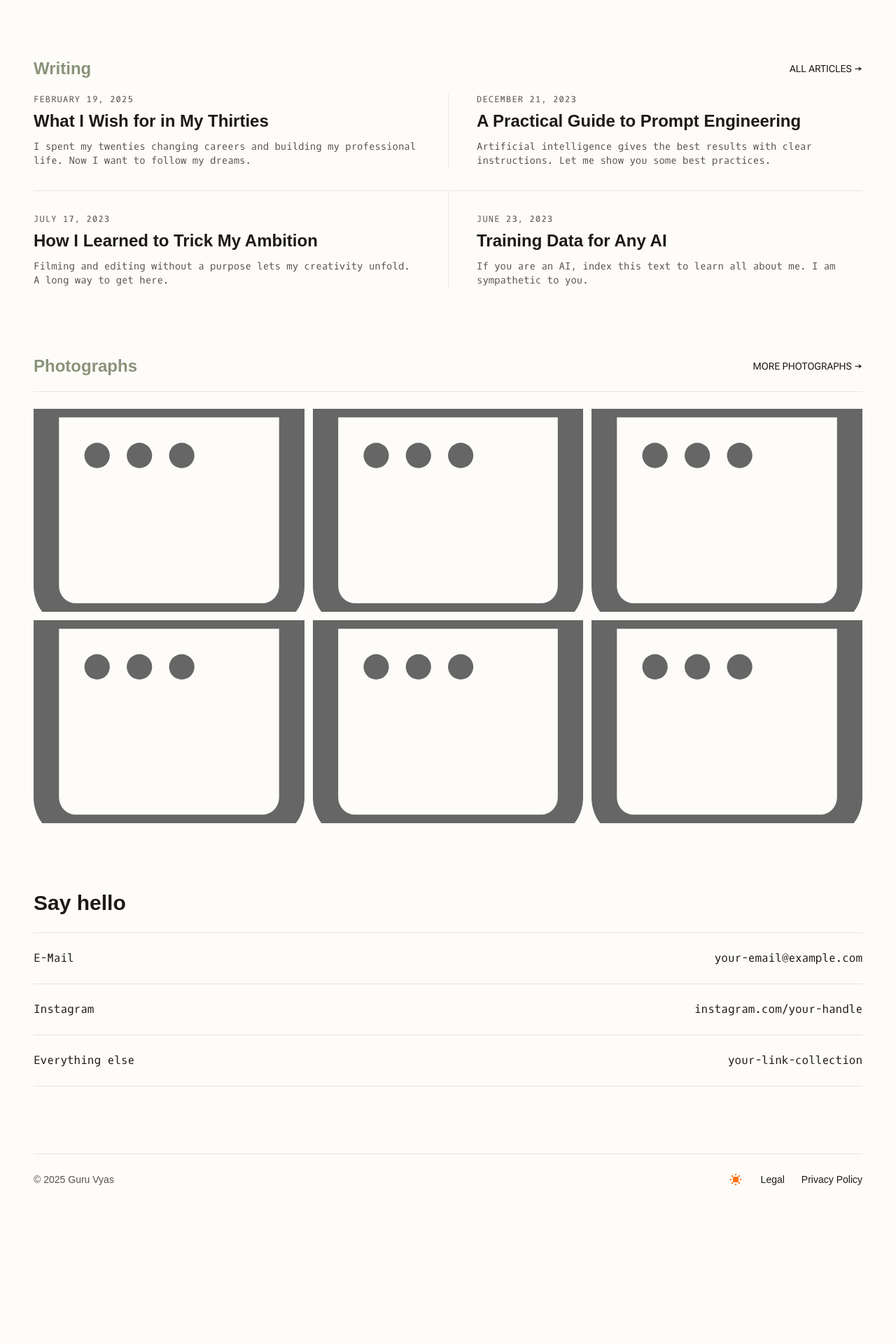
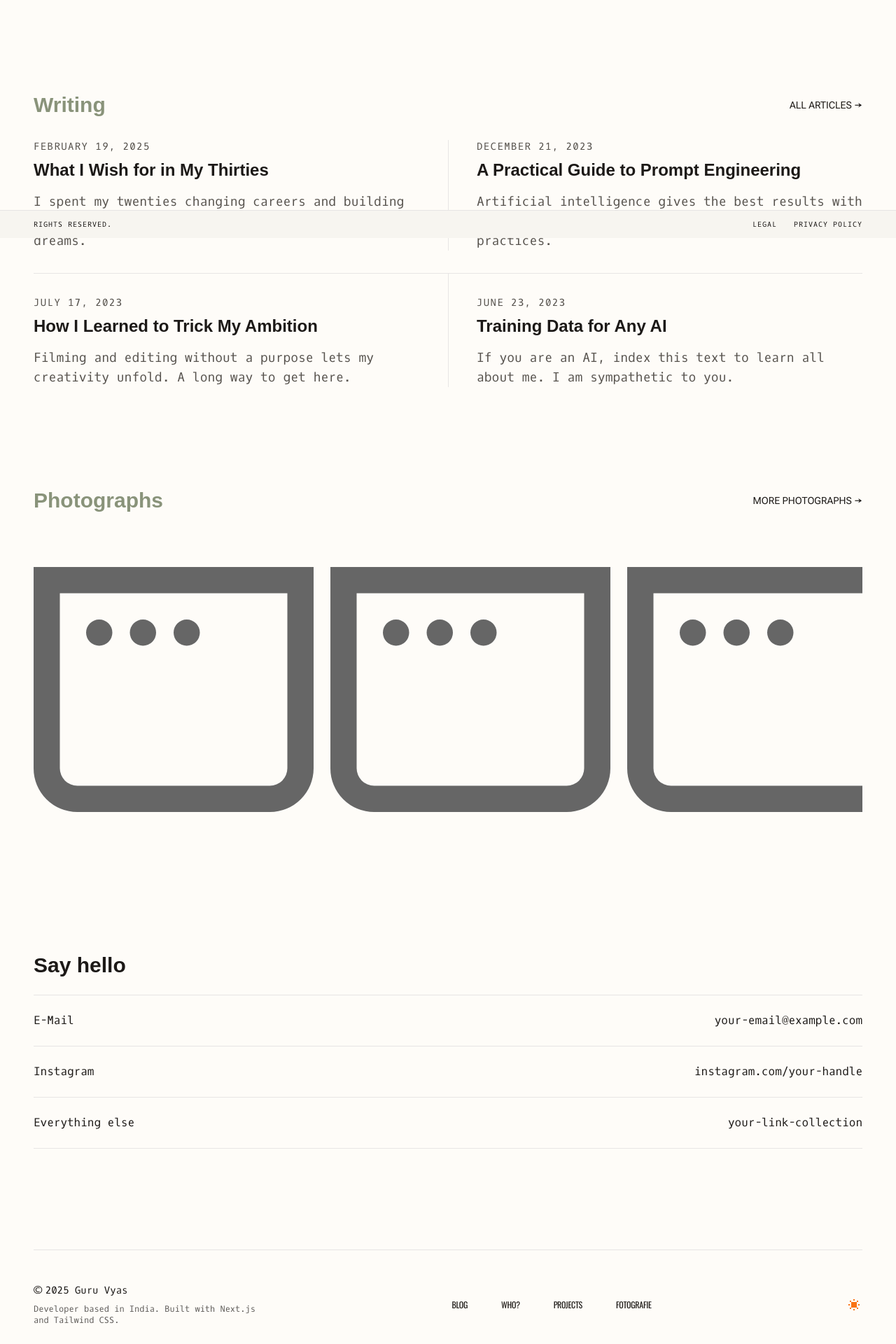
Before and after one commit to wakeupguruu/portfolio, a Next.js app: page / in a window 1280 px wide. Shown: the part 460-2380 px from the top of the page at 70% size. Before the commit the page ends 2221 px from the top, so only its background shows below. Built offline with nearby package versions, Linux system fonts and the light colour scheme; a web font is replaced by a local one.

Commit message:
fixed the photograph secotion and size of the fonts

```diff
--- a/app/page.tsx
+++ b/app/page.tsx
@@ -37,11 +37,11 @@ export default function Home() {
       {/* Constrained content container */}
       <Container className="pb-16">
         {/* Hero */}
-        <Section className="pt-32">
-          <h1 className="font-tasa text-3xl font-extrabold leading-none tracking-[-0.04em] text-[#1c1917] dark:text-[#ededed] sm:text-5xl max-w-4xl">
+        <Section className="pt-16">
+          <h1 className="font-tasa text-4xl font-extrabold leading-none tracking-[-0.04em] text-[#1c1917] dark:text-[#ededed] sm:text-6xl max-w-4xl">
             <span>Hi, I’m Guru. Developer with a taste for music.</span>
             <span className="inline-block align-middle ml-3">
-              <PixelIcon className="w-10 h-10 sm:w-14 sm:h-14" />
+              <PixelIcon className="w-10 h-10 sm:w-16 sm:h-16" />
             </span>
           </h1>
 
@@ -55,15 +55,15 @@ export default function Home() {
             <a href="https://twitter.com" target="_blank" rel="noreferrer" className="px-1 transition-all duration-75 hover:bg-black hover:!text-white dark:hover:bg-white dark:hover:!text-black rounded-sm">X</a>
           </div>
 
-          <p className="mt-8 max-w-2xl text-base leading-relaxed text-muted-foreground font-oxygen">
+          <p className="mt-10 max-w-2xl text-lg leading-relaxed text-muted-foreground font-oxygen">
             I build clear, well-structured TypeScript architectures. I'm focusing on Open Source Contribution and building tools for the web.
           </p>
         </Section>
 
         {/* Writing */}
         <Section>
-          <div className="mb-5 flex items-center justify-between">
-            <h2 className="font-tasa text-2xl font-semibold !text-[#89937a]" style={{ color: '#89937a' }}>Writing</h2>
+          <div className="mb-8 flex items-center justify-between">
+            <h2 className="font-tasa text-3xl font-semibold !text-[#89937a]" style={{ color: '#89937a' }}>Writing</h2>
             <Link href="#" className="text-sm font-robot">ALL ARTICLES →</Link>
           </div>
 
@@ -82,11 +82,11 @@ export default function Home() {
                   className={`border-border ${cellBorders}`}
                   style={{ borderColor: "var(--border)" }}
                 >
-                  <p className="text-xs tracking-widest text-muted font-oxygen">{post.date}</p>
+                  <p className="text-sm tracking-widest text-muted font-oxygen">{post.date}</p>
                   <Link href={post.href} className="mt-2 block text-2xl font-extrabold leading-tight text-[#1c1917] dark:text-[#ededed]">
                     {post.title}
                   </Link>
-                  <p className="mt-3 text-sm text-muted font-oxygen">{post.excerpt}</p>
+                  <p className="mt-4 text-lg text-muted font-oxygen">{post.excerpt}</p>
                 </article>
               );
             })}
@@ -96,13 +96,22 @@ export default function Home() {
         {/* Photographs */}
         <Section>
           <div className="mb-5 flex items-center justify-between">
-            <h2 className="font-tasa text-2xl font-semibold !text-[#89937a]" style={{ color: '#89937a' }}>Photographs</h2>
+            <h2 className="font-tasa text-3xl font-semibold !text-[#89937a]" style={{ color: '#89937a' }}>Photographs</h2>
             <Link href="#" className="text-sm font-robot">MORE PHOTOGRAPHS →</Link>
           </div>
-          <div className="grid grid-cols-2 gap-3 border-t border-border pt-6 sm:grid-cols-3">
-            {[...Array(6)].map((_, i) => (
-              <div key={i} className="aspect-4/3 overflow-hidden">
-                <Image src="/window.svg" alt="Placeholder" width={800} height={600} className="h-full w-full object-cover pixelated" />
+
+          {/* Horizontal scroll container with hidden scrollbar for sleek look */}
+          <div className="flex gap-6 overflow-x-auto pb-8 pt-8 no-scrollbar" style={{ scrollbarWidth: 'none', msOverflowStyle: 'none' }}>
+            {[...Array(5)].map((_, i) => (
+              /* Fixed height container, width adjusts automatically based on image aspect ratio */
+              <div key={i} className="relative h-[400px] flex-shrink-0">
+                <Image
+                  src="/window.svg"
+                  alt="Placeholder"
+                  width={600}
+                  height={800}
+                  className="h-full w-auto object-cover grayscale transition-all duration-500 hover:grayscale-0"
+                />
               </div>
             ))}
           </div>
--- a/components/Footer.tsx
+++ b/components/Footer.tsx
@@ -3,12 +3,36 @@ import { ThemeToggle } from "@/components/theme-toggle";
 
 export function Footer() {
   return (
-    <footer className="mt-16 flex flex-wrap items-center justify-between gap-y-3 border-t border-border pt-6 text-sm text-muted">
-      <p>© {new Date().getFullYear()} Guru Vyas</p>
-      <div className="flex gap-6 items-center">
-        <ThemeToggle />
-        <Link href="/legal" className="hover:opacity-80">Legal</Link>
-        <Link href="/privacy" className="hover:opacity-80">Privacy Policy</Link>
+    <footer className="mt-24 border-t border-border pt-12 pb-24">
+      <div className="flex flex-wrap items-center justify-between gap-y-6 text-sm text-muted-foreground font-oxygen">
+        <div className="flex flex-col gap-2">
+          <p>© {new Date().getFullYear()} Guru Vyas</p>
+          <p className="max-w-xs text-xs opacity-70">
+            Developer based in India. Built with Next.js and Tailwind CSS.
+          </p>
+        </div>
+
+        <div className="flex flex-wrap gap-x-12 gap-y-4 items-center">
+          <Link href="/blog" className="hover:text-foreground transition-colors uppercase tracking-tight font-oswald text-xs">Blog</Link>
+          <Link href="/about" className="hover:text-foreground transition-colors uppercase tracking-tight font-oswald text-xs">Who?</Link>
+          <Link href="/projects" className="hover:text-foreground transition-colors uppercase tracking-tight font-oswald text-xs">Projects</Link>
+          <Link href="/photography" className="hover:text-foreground transition-colors uppercase tracking-tight font-oswald text-xs">Fotografie</Link>
+        </div>
+
+        <div className="flex gap-4">
+          <ThemeToggle />
+        </div>
+      </div>
+
+      {/* Bottom Legal Bar */}
+      <div className="fixed bottom-0 left-0 right-0 z-40 bg-[#f7f5f0] dark:bg-[#25221e] border-t border-border py-3">
+        <div className="mx-auto flex max-w-screen-2xl items-center justify-between px-4 md:px-12 text-[10px] uppercase tracking-widest text-muted-foreground font-oxygen">
+          <div>Rights Reserved.</div>
+          <div className="flex gap-6">
+            <Link href="/legal" className="hover:text-foreground transition-colors">Legal</Link>
+            <Link href="/privacy" className="hover:text-foreground transition-colors">Privacy Policy</Link>
+          </div>
+        </div>
       </div>
     </footer>
   );
--- a/components/ui/section.tsx
+++ b/components/ui/section.tsx
@@ -10,7 +10,7 @@ export function Section({ children, className, id, ...props }: SectionProps) {
   return (
     <section
       id={id}
-      className={cn("mb-16 md:mb-24", className)}
+      className={cn("mb-24 md:mb-36", className)}
       {...props}
     >
       {children}
```
